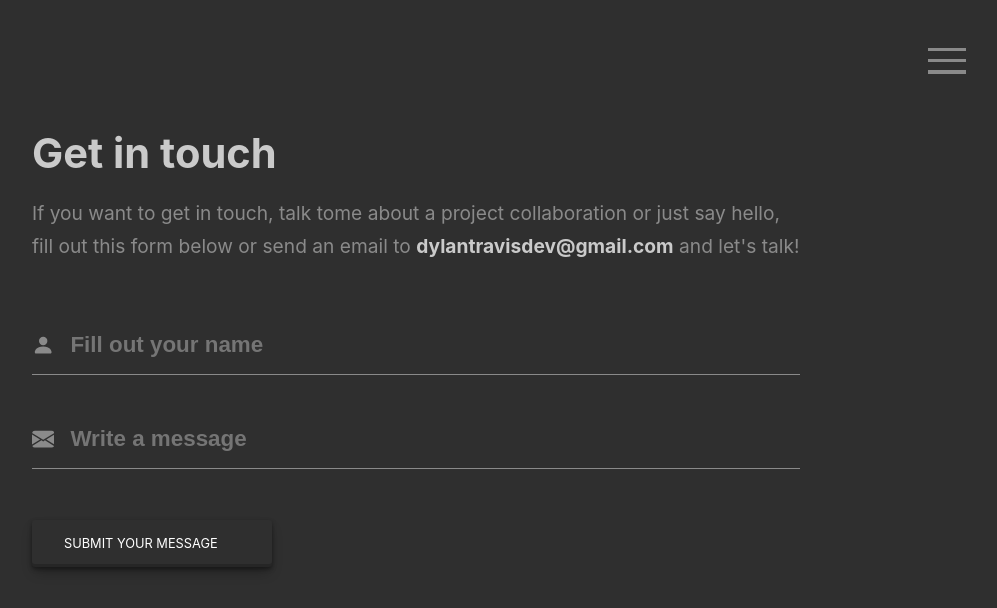
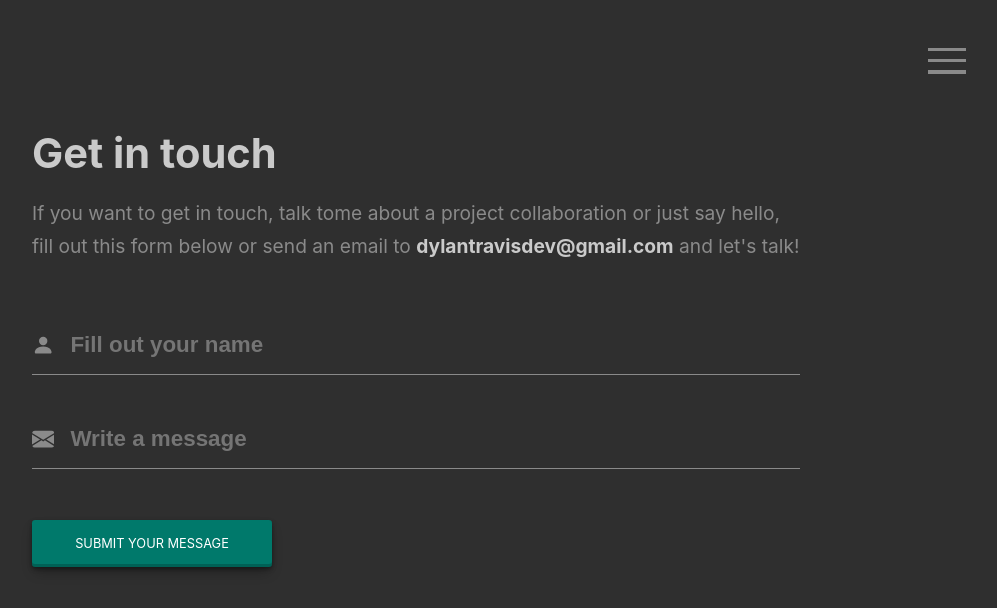
Before and after one commit to asendice/dtravsite, a React (Create React App) app in the folder client/: page /contact in a window 1280 px wide. Shown: the top 608 px of the page, without its empty margins (224-1221 px from the left). Built offline with nearby package versions, Linux system fonts and the light colour scheme.

Commit message:
button component color added

```diff
--- a/client/src/components/contact/contact.js
+++ b/client/src/components/contact/contact.js
@@ -22,7 +22,7 @@ function Contact() {
           <input placeholder="Write a message" />
         </div>
         <div className={classes.btnContainer}>
-          <Button title="SUBMIT YOUR MESSAGE" />
+          <Button title="SUBMIT YOUR MESSAGE" color='green' />
         </div>
       </form>
     </div>
--- a/client/src/components/ui/button.js
+++ b/client/src/components/ui/button.js
@@ -8,6 +8,9 @@ function Button(props) {
   if(color === "red"){
     style = `rgb(203, 0, 0)`
   }
+  if(color === "green"){
+    style = `#00796B`
+  }
   if (link){
     return <Link to={link} className={classes.container} style={{backgroundColor: style}}>{title}</Link>
   }
--- a/client/src/components/ui/button.module.css
+++ b/client/src/components/ui/button.module.css
@@ -7,7 +7,9 @@
   transition: all 0.2s;
   box-shadow: rgba(0, 0, 0, 0.4) 0px 2px 4px,
     rgba(0, 0, 0, 0.3) 0px 7px 13px -3px, rgba(0, 0, 0, 0.2) 0px -3px 0px inset;
-  display: block;
+  display: flex;
+  align-items: center;
+  justify-content: center;
   user-select: none;
   text-decoration: none;
 }
```
